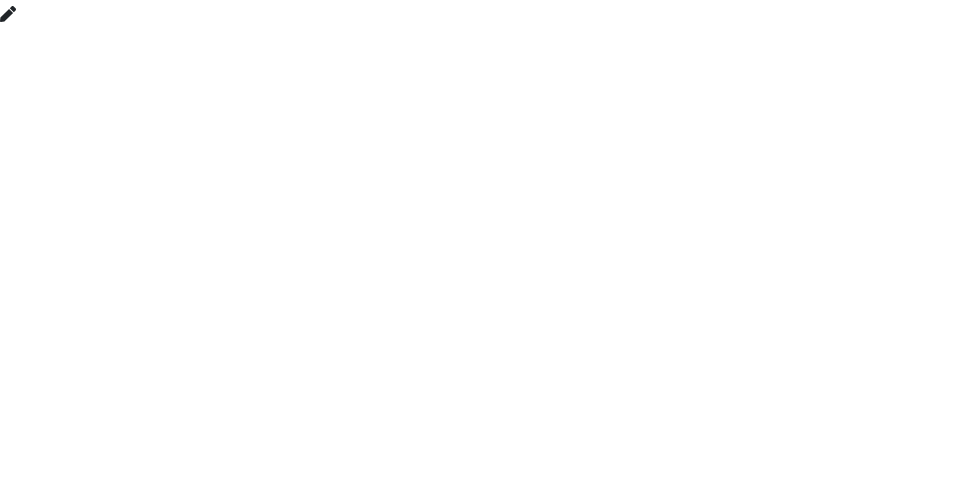
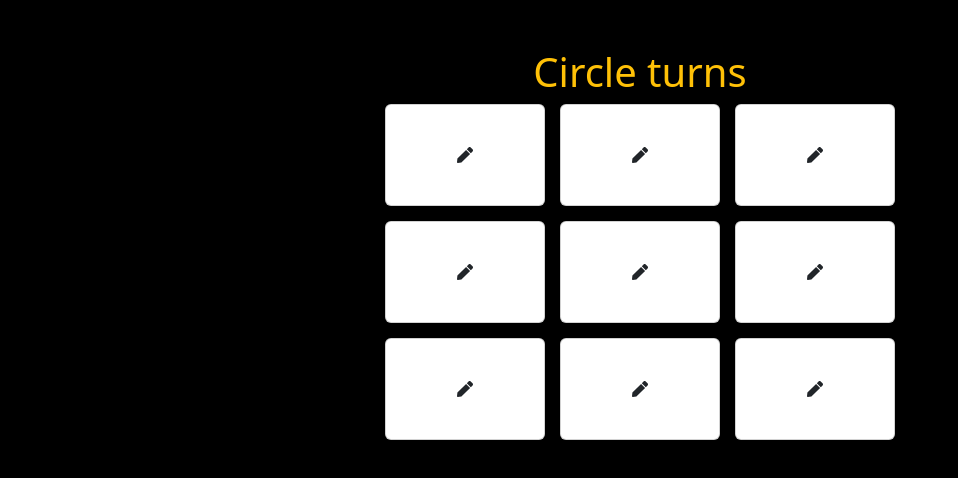
Before and after one commit to neeraj-tangariya/react-tic-tac-toe, a React (Create React App) app: page / in a window 1280 px wide. Shown: the top 478 px of the page, without its empty margins (0-958 px from the left). Built offline with nearby package versions, Linux system fonts and the light colour scheme.

Commit message:
game logic-1 added

```diff
--- a/src/App.js
+++ b/src/App.js
@@ -1,9 +1,10 @@
-import "./App.css";
 import Icons from "./components/Icons";
 import { ToastContainer, toast } from "react-toastify";
 import "react-toastify/dist/ReactToastify.css";
 import { Card, CardBody, Container, Button, Col, Row } from "reactstrap";
 import "bootstrap/dist/css/bootstrap.css";
+import "./App.css";
+
 import { useState } from "react";
 
 const itemArr = new Array(9).fill("empty");
@@ -12,18 +13,60 @@ function App() {
   const [isCross, setIsCross] = useState(false);
   const [winMessage, setWinMessage] = useState("");
 
-  const reloadGame = () => {};
+  const reloadGame = () => {
+    setIsCross(false);
+    setWinMessage("");
+    itemArr.fill("empty", 0, 9);
+  };
 
   const checkIsWinner = () => {};
 
-  const changeItem = (itemNumber) => {};
+  const changeItem = (itemNumber) => {
+    if (winMessage) {
+      return toast(winMessage, { type: "success" });
+    }
+
+    if (itemArr[itemNumber] === "empty") {
+      itemArr[itemNumber] = isCross ? "cross" : "circle";
+      setIsCross(!isCross);
+    } else {
+      return toast("already filled", { type: "error" });
+    }
+
+    checkIsWinner();
+  };
 
   return (
-    <div className="App">
-      <header className="App-header">
-        <Icons />
-      </header>
-    </div>
+    <Container className="p-5">
+      <ToastContainer position="bottom-center" />
+      <Row>
+        <Col md={6} className="offset-md-3">
+          { winMessage ? (
+            <div className="mb-2 mt-2">
+              <h1 className="text-primary text-uppercase text-center">
+                {winMessage}
+              </h1>
+              <Button color="success" block onClick={reloadGame}>
+                Reload the game
+              </Button>
+            </div>
+          ) : (
+            <h1 className="text-center text-warning">
+              {isCross ? "Cross" : "Circle"} turns
+            </h1>
+          ) }
+          <div className="grid">
+            {itemArr.map((item, index) => (
+              <Card>
+                <CardBody className="box">
+                  <Icons name={item} />
+                </CardBody>
+              </Card>
+            ))}
+          </div>
+        </Col>
+      </Row>
+    </Container>
   );
 }
 
```
